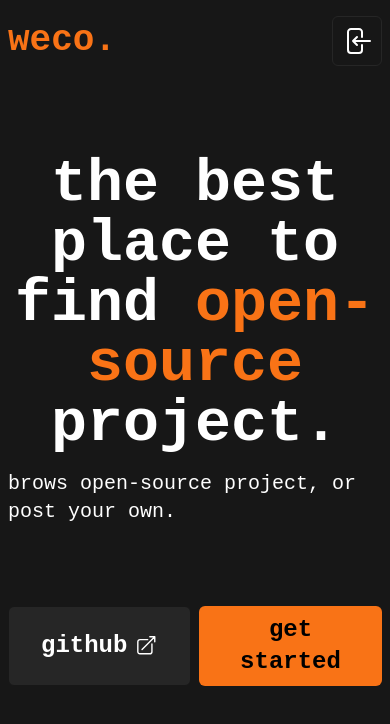
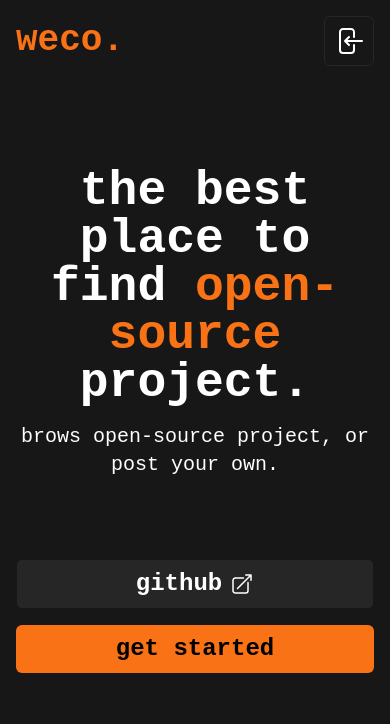
Before and after one commit to MFLXU/weco, a React (Create React App) app: page / in a window 390 px wide. Shown: the top 724 px of the page. Built offline with nearby package versions, Linux system fonts and the light colour scheme; no server answers.

Commit message:
fixed css bugs

```diff
--- a/src/components/Navbar.tsx
+++ b/src/components/Navbar.tsx
@@ -8,6 +8,7 @@ import {
   ArrowRightOnRectangleIcon,
   CommandLineIcon,
   PencilIcon,
+  Bars4Icon,
 } from "@heroicons/react/24/outline";
 
 const Navbar = () => {
@@ -33,11 +34,11 @@ const Navbar = () => {
 
           {user ? (
             <div className="flex items-center justify-center gap-2">
-              <div className="flex items-center border border-orange-500 justify-center gap-2 p-2 rounded-md hover:bg-neutral-800 duration-300 cursor-default">
+              <div className="hidden md:flex items-center border border-orange-500 justify-center gap-2 p-2 rounded-md hover:bg-neutral-800 duration-300 cursor-default">
                 <div className="rounded-md overflow-hidden w-7">
                   <img src={auth.currentUser?.photoURL || ""} alt="" />
                 </div>
-                <p className="text-xl">{auth.currentUser?.displayName}</p>
+                <p className="text-xl ">{auth.currentUser?.displayName}</p>
               </div>
               <button
                 onClick={postsNavigate}
@@ -60,12 +61,14 @@ const Navbar = () => {
               </button>
             </div>
           ) : (
+            <div className="flex items-center justify-center gap-2">
               <Link
                 className="flex items-center justify-center gap-2 p-2 rounded-md border border-neutral-800 hover:bg-neutral-800 duration-300 cursor-pointer hover:border-orange-500"
                 to="/login"
               >
                 <ArrowLeftOnRectangleIcon className="w-8" />
               </Link>
+            </div>
           )}
         </div>
       </div>
--- a/src/index.css
+++ b/src/index.css
@@ -10,9 +10,11 @@
   margin: auto;
 }
 @layer base {
-
+    body{
+      @apply  bg-neutral-900 text-white
+    }
   .container{
-    @apply px-2 md:px-0
+    @apply px-4 md:px-0
   }
  form {
    @apply grid-cols-1 grid gap-2
--- a/src/pages/Login.tsx
+++ b/src/pages/Login.tsx
@@ -35,7 +35,7 @@ const Login = () => {
             </a>
           </p>
           <button
-            className="cursor-pointer bg-neutral-800 border hover:border-orange-500 hover:-translate-y-1 border border-neutral-900 duration-300 text-xl rounded-md px-8 py-2 mt-10"
+            className="w-full md:w-fit cursor-pointer bg-neutral-800 border hover:border-orange-500 hover:-translate-y-1 border border-neutral-900 duration-300 text-xl rounded-md px-8 py-2 mt-10"
             onClick={signInWithGoogle}
           >
             log in with Google
--- a/src/pages/create-post/CreatePost.tsx
+++ b/src/pages/create-post/CreatePost.tsx
@@ -2,7 +2,7 @@ import CreateForm from "./CreateForm";
 
 const CreatePost = () => {
   return (
-    <section className="mt-20">
+    <section className="md:mt-20 mt-10 pb-10">
       <div className="container">
         <div className="grid md:grid-cols-2 gap-8">
           <div className="bg-neutral-800 p-4 rounded-md text-xl border border-orange-500">
--- a/src/pages/home/Home.tsx
+++ b/src/pages/home/Home.tsx
@@ -7,18 +7,18 @@ const Home = () => {
     <section>
       <div className="container">
         <div className=" h-[80vh] flex items-center justify-center flex-col">
-          <h1 className="text-6xl font-extrabold text-center">
+          <h1 className="md:text-6xl text-5xl font-extrabold text-center">
             the best place to find{" "}
             <span className="text-orange-500">open-source</span> project.
           </h1>
-          <p className="text-xl mt-4">
+          <p className="text-xl mt-4 text-center">
             brows open-source project, or post your own.
           </p>
-          <div className="grid grid-cols-2 gap-2">
+          <div className="grid md:grid-cols-2 gap-4 mt-20 w-full md:w-fit">
             <a
               href="https://github.com/MFLXU"
               target="_blank"
-              className="mt-20 flex gap-2 items-center justify-center hover:border-orange-500 border border-neutral-900 text-2xl font-bold py-2 px-8 rounded-md bg-neutral-800 duration-300"
+              className=" flex gap-2 items-center justify-center hover:border-orange-500 border border-neutral-900 text-2xl font-bold py-2 px-8 rounded-md bg-neutral-800 duration-300"
             >
               github
               <ArrowTopRightOnSquareIcon className="w-6" />
@@ -27,7 +27,7 @@ const Home = () => {
               onClick={() => {
                 navigate("/login");
               }}
-              className="mt-20 bg-orange-500 text-black text-2xl font-bold py-2 px-8 rounded-md hover:bg-orange-400 duration-300"
+              className=" bg-orange-500 text-black text-2xl font-bold py-2 px-8 rounded-md hover:bg-orange-400 duration-300"
             >
               get started
             </button>
--- a/src/pages/projects/Projects.tsx
+++ b/src/pages/projects/Projects.tsx
@@ -29,7 +29,7 @@ const Projects = () => {
     <div className="pb-10">
       <div className="container">
         <div className="">
-          <h1 className="my-20 text-5xl text-center">
+          <h1 className="md:my-20 my-10 text-5xl text-center">
             find a{" "}
             <span className="text-orange-500 font-extrabold">project</span>, and
             leave your{" "}
```
Lines whose indentation alone changed are shown as unchanged.
